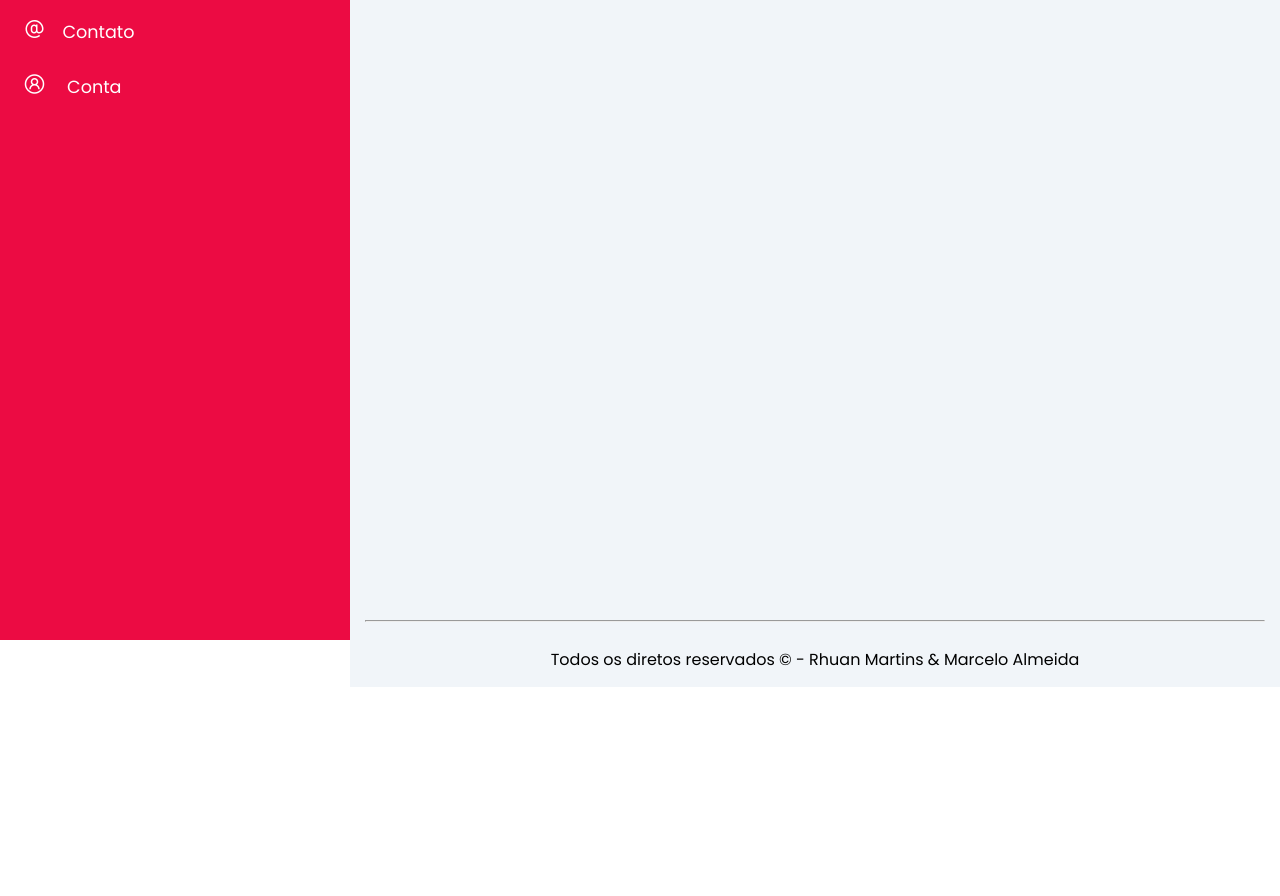
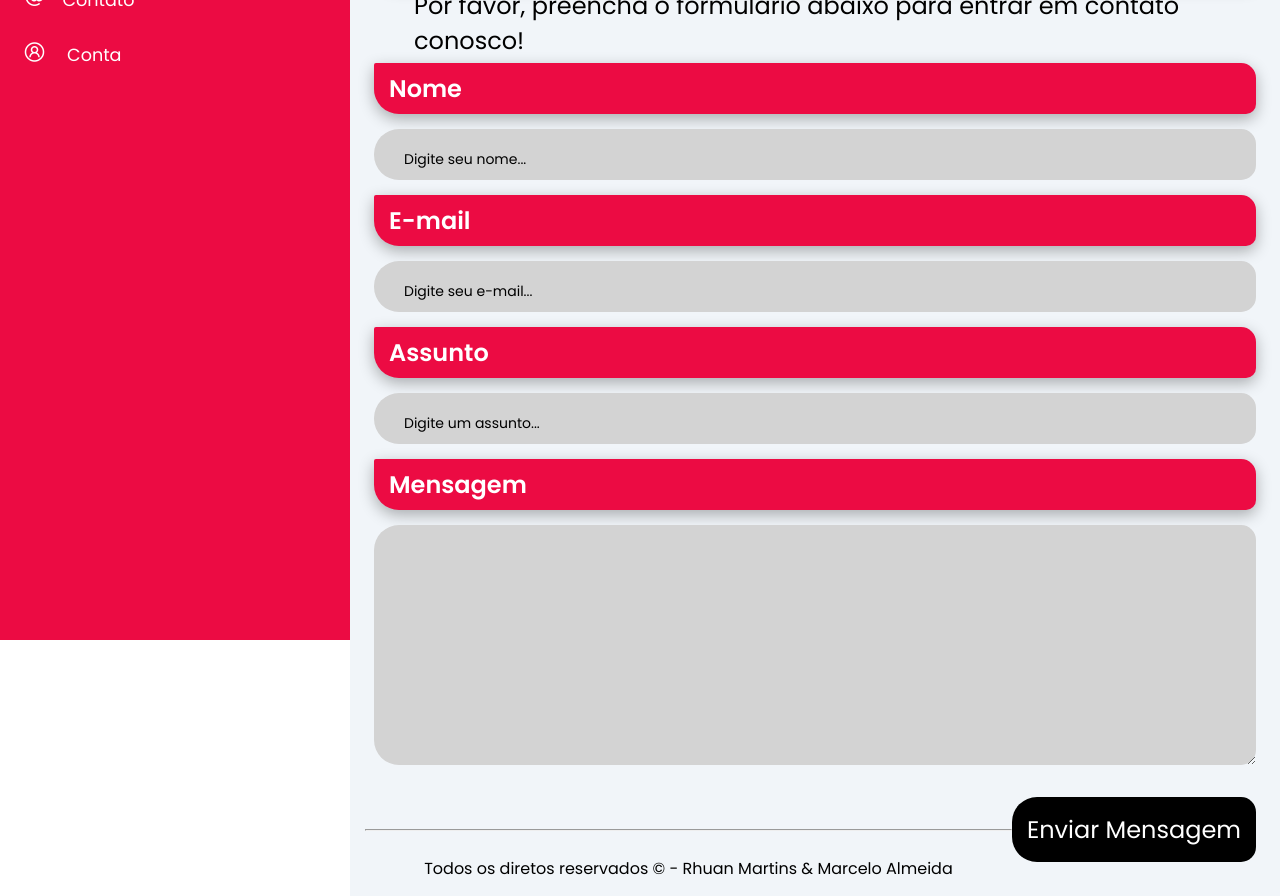
Before and after one commit to RhuanGabriel1/projeto-ifcorona, a React (Create React App) app in the folder projeto-react/if-corona/: page /contato in a window 1280 px wide. Shown: the part 160-1056 px from the top of the page. Before the commit the page ends 847 px from the top, so only its background shows below. Built offline with nearby package versions, Linux system fonts and the light colour scheme.

Commit message:
criação de tela contato utilizando route

```diff
--- /dev/null
+++ b/projeto-react/if-corona/src/components/ContactMainContent/ContactMainContent.css
@@ -0,0 +1,149 @@
+.contact-content h2{
+    border-bottom-left-radius: 25px;
+    border-bottom-right-radius: 10px;
+    border-top-left-radius: 2px;
+    border-top-right-radius: 15px;
+    box-shadow: 0 5px 15px 0 rgba(0, 0, 0, 0.3);
+    background-color:#ec0b43;
+    color: white;
+    padding-left: 15px;
+    padding-bottom: 8px;
+    padding-top: 8px;
+    margin-top: 5px;
+}
+
+.contact-content p{
+    margin-top: 5px;
+    padding-left: 40px;
+    font-size: 1.5rem;
+}
+
+.contact-content textarea{
+    background: lightgray;
+    border-top-right-radius: 15px;
+    border-bottom-right-radius: 15px;
+    border-top-left-radius: 25px;
+    border-bottom-left-radius: 25px;
+    border: medium none;
+    box-sizing: border-box;
+    font-size: 14px;
+    margin-top: 15px;
+    margin-bottom: 10px;
+    padding: 20px 5px 10px 20px;
+    text-align: left;
+    width: 100%;
+}
+
+.inputContact{
+    background: lightgray;
+    border-top-right-radius: 15px;
+    border-bottom-right-radius: 15px;
+    border-top-left-radius: 25px;
+    border-bottom-left-radius: 25px;
+    border: medium none;
+    box-sizing: border-box;
+    font-size: 14px;
+    margin-top: 15px;
+    margin-bottom: 10px;
+    padding: 20px 5px 10px 20px;
+    text-align: left;
+    width: 100%;
+}
+
+#btnEnviarMensagem{
+    cursor: pointer;
+    border: none;
+    margin-top: 15px;
+    text-align: center;
+    color: #fff;
+    font-size: 1.5rem;
+    padding-left: 15px;
+    padding-right: 15px;
+    padding-bottom: 15px;
+    padding-top: 15px;
+    background-color: black;
+    border-top-right-radius: 15px;
+    border-bottom-right-radius: 15px;
+    border-top-left-radius: 25px;
+    border-bottom-left-radius: 25px;
+    float: right;
+}
+
+::-webkit-input-placeholder{
+    text-indent: 10px;
+    color: black;
+}.contact-content h2{
+    border-bottom-left-radius: 25px;
+    border-bottom-right-radius: 10px;
+    border-top-left-radius: 2px;
+    border-top-right-radius: 15px;
+    box-shadow: 0 5px 15px 0 rgba(0, 0, 0, 0.3);
+    background-color:#ec0b43;
+    color: white;
+    padding-left: 15px;
+    padding-bottom: 8px;
+    padding-top: 8px;
+    margin-top: 5px;
+}
+
+.contact-content p{
+    margin-top: 5px;
+    padding-left: 40px;
+    font-size: 1.5rem;
+}
+
+.contact-content textarea{
+    background: lightgray;
+    border-top-right-radius: 15px;
+    border-bottom-right-radius: 15px;
+    border-top-left-radius: 25px;
+    border-bottom-left-radius: 25px;
+    border: medium none;
+    box-sizing: border-box;
+    font-size: 14px;
+    margin-top: 15px;
+    margin-bottom: 10px;
+    padding: 20px 5px 10px 20px;
+    text-align: left;
+    width: 100%;
+}
+
+.inputContact{
+    background: lightgray;
+    border-top-right-radius: 15px;
+    border-bottom-right-radius: 15px;
+    border-top-left-radius: 25px;
+    border-bottom-left-radius: 25px;
+    border: medium none;
+    box-sizing: border-box;
+    font-size: 14px;
+    margin-top: 15px;
+    margin-bottom: 10px;
+    padding: 20px 5px 10px 20px;
+    text-align: left;
+    width: 100%;
+}
+
+#btnEnviarMensagem{
+    cursor: pointer;
+    border: none;
+    margin-top: 15px;
+    text-align: center;
+    color: #fff;
+    font-size: 1.5rem;
+    padding-left: 15px;
+    padding-right: 15px;
+    padding-bottom: 15px;
+    padding-top: 15px;
+    background-color: black;
+    border-top-right-radius: 15px;
+    border-bottom-right-radius: 15px;
+    border-top-left-radius: 25px;
+    border-bottom-left-radius: 25px;
+    float: right;
+}
+
+::-webkit-input-placeholder{
+    text-indent: 10px;
+    color: black;
+}
--- /dev/null
+++ b/projeto-react/if-corona/src/components/ContactMainContent/ContactMainContent.js
@@ -0,0 +1,23 @@
+import React from 'react';
+import '../ContactMainContent/ContactMainContent.css'
+
+const ContactMainContent = (props) =>{
+    return(
+        <div class="contact-content">
+        <h2>Entre em contato conosco!</h2>
+        <p>Por favor, preencha o formulário abaixo para entrar em contato conosco!</p>
+        <h2>Nome</h2>
+        <input class="inputContact" type="text" placeholder="Digite seu nome..."/>
+        <h2>E-mail</h2>
+        <input class="inputContact" type="text" placeholder="Digite seu e-mail..."/>
+        <h2>Assunto</h2>
+        <input class="inputContact" type="text" placeholder="Digite um assunto..."/>
+        <h2>Mensagem</h2>
+        <textarea cols="30" rows="10"></textarea>
+        <button id="btnEnviarMensagem" type="submit">Enviar Mensagem</button>
+    </div>
+    )
+}
+
+
+export default ContactMainContent;
--- a/projeto-react/if-corona/src/components/SideBarMenu/SideBarMenu.js
+++ b/projeto-react/if-corona/src/components/SideBarMenu/SideBarMenu.js
@@ -7,7 +7,7 @@ const SideBarMenu = (props) =>{
     return(
         <div className="sidebar-menu">
             <ul>
-                <li><a onClick={()=>navigate("/")} className="active"><span className="las la-chart-line"></span><span>Dashboard</span></a></li>
+                <li><a onClick={()=>navigate("/")}><span className="las la-chart-line"></span><span>Dashboard</span></a></li>
                 <li><a onClick={()=>navigate("/contato")} ><span className="las la-at"></span><span>Contato</span></a></li>
                 <li><a onClick={()=>navigate("/")} ><span className="las la-user-circle"></span><span> Conta</span></a></li>
             </ul>
--- a/projeto-react/if-corona/src/screens/contato/index.js
+++ b/projeto-react/if-corona/src/screens/contato/index.js
@@ -1,11 +1,14 @@
 import React from "react"
 import Page from "../../components/Page"
+import ContactMainContent from "../../components/ContactMainContent/ContactMainContent"
 
 const ContactPage = ()=>{
 
     return(
         <Page>
-            <h1>pagina de contato</h1>
+            <ContactMainContent>
+            </ContactMainContent>
+
         </Page>
     )
 }
```
